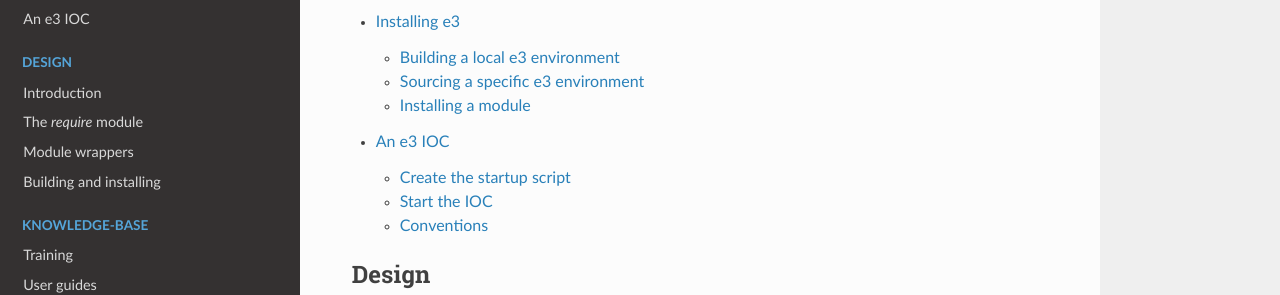
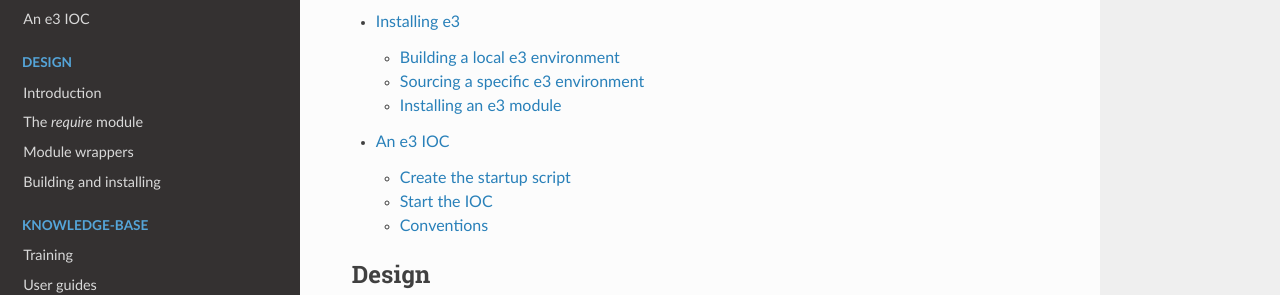
Before and after one commit to ttkorhonen/e3pages, a Sphinx documentation site: the page built from docs/index.md, in a window 1280 px wide and 900 px high, scrolled down 354 px. Shown: the part 162-457 px from the top of the window. Built offline with Sphinx 7.4.7 and the Read the Docs theme 2.0.0, drawn with Linux system fonts in a browser that asks for light colours.

Commit message:
minor phrasing fix to clarify

````diff
--- a/docs/quickstart/1_install.md
+++ b/docs/quickstart/1_install.md
@@ -35,7 +35,7 @@ or, alternatively:
 $ source /path/to/e3/repository/tools/setenv
 ```
 
-## Installing a module
+## Installing an e3 module
 
 To install an existing e3 module in "Deployment mode"[^depmode], only a few steps are required. First clone the repository (we will use use the *caenelfastps* for this example):
 
````
